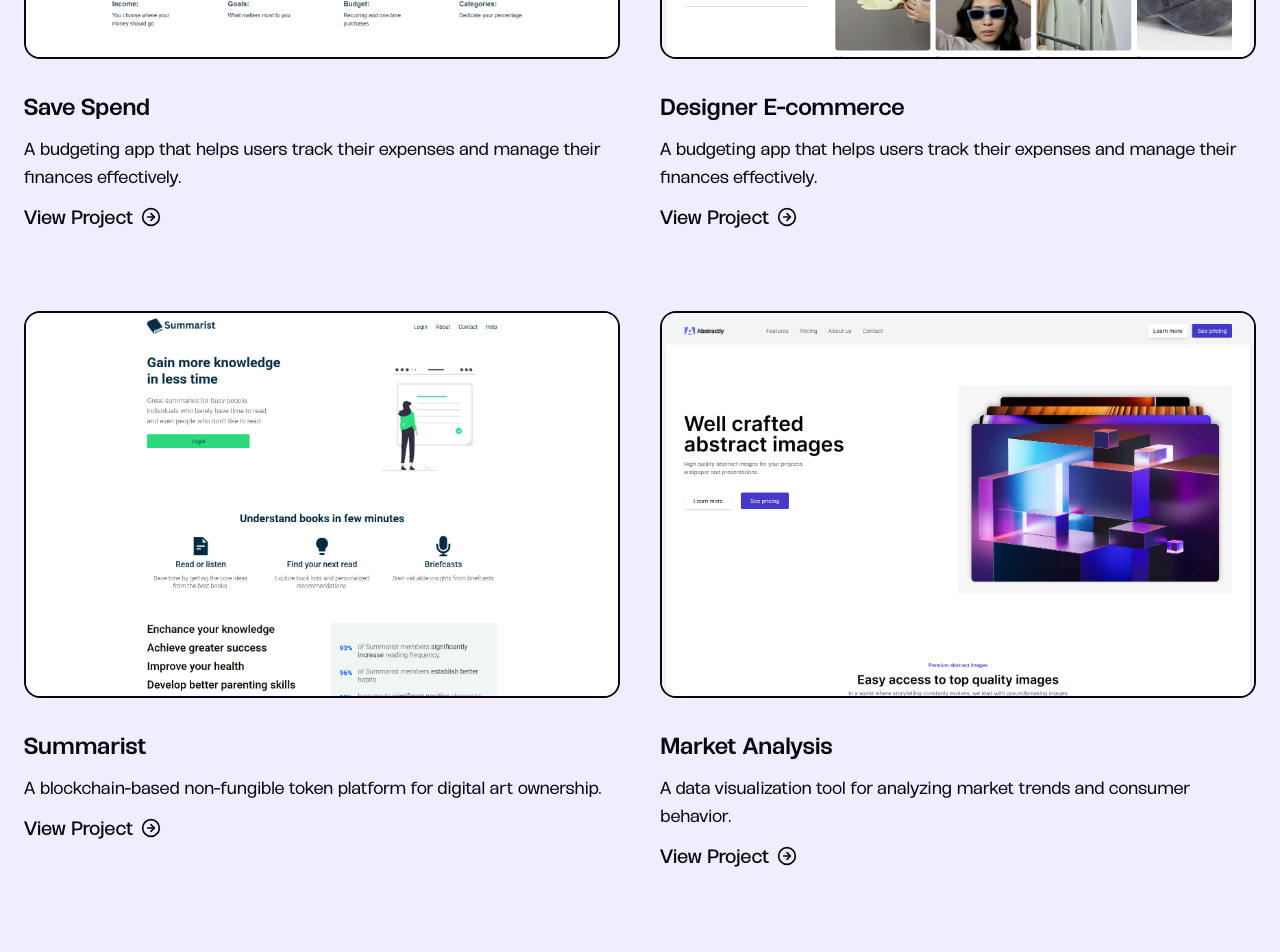
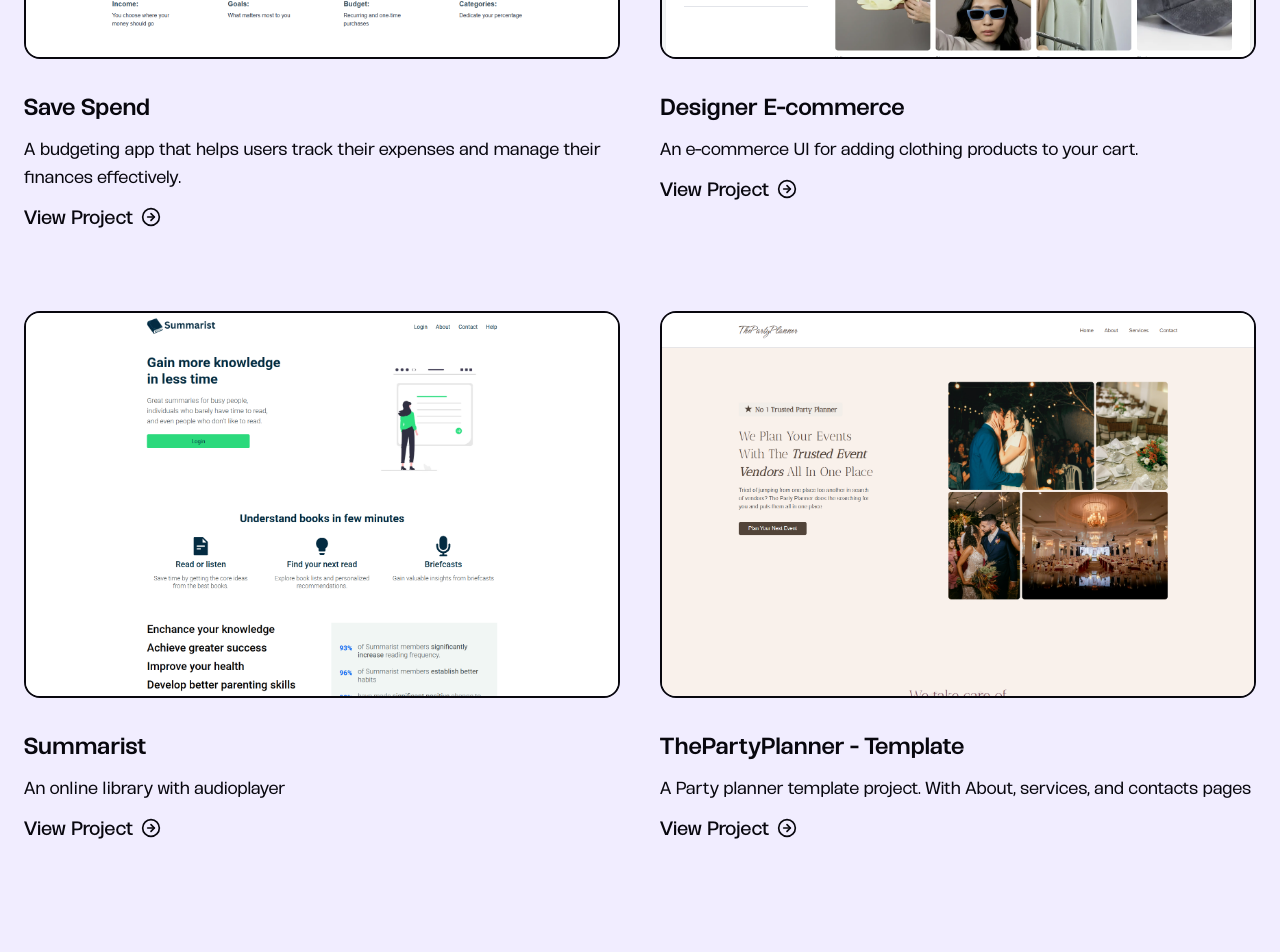
Before and after one commit to BenjaminBatres/Freelance-Portfolio, a Next.js app: page / in a window 1280 px wide. Shown: the part 1540-2492 px from the top of the page. Built offline with nearby package versions, Linux system fonts and the light colour scheme.

Commit message:
added ThePartyPlanner project

```diff
--- a/src/app/components/ProjectsSection.jsx
+++ b/src/app/components/ProjectsSection.jsx
@@ -4,7 +4,7 @@ import React from "react";
 import SaveSpend from "../assets/Save-spend.png";
 import Ecommerce from "../assets/e-commerce-project.png";
 import SummaristProject from "../assets/Summarist-project.png";
-import MarketProject from "../assets/Market-landing-project.png";
+import ThePartyPlanner from "../assets/ThePartyPlanner-project.png";
 
 import ProjectCard from "./ui/ProjectCard";
 import SectionHeader from "./ui/SectionHeader";
@@ -21,30 +21,33 @@ export default function ProjectsSection() {
     {
       title: "Designer E-commerce",
       description:
-        "A budgeting app that helps users track their expenses and manage their finances effectively.",
+        "An e-commerce UI for adding clothing products to your cart.",
       image: Ecommerce,
       link: "https://designer-product-e-commerce.vercel.app/",
     },
     {
       title: "Summarist",
       description:
-        "A blockchain-based non-fungible token platform for digital art ownership.",
+        "An online library with audioplayer",
       image: SummaristProject,
       link: "https://ben-internship-v2.vercel.app/",
     },
     {
-      title: "Market Analysis",
+      title: "ThePartyPlanner - Template",
       description:
-        "A data visualization tool for analyzing market trends and consumer behavior.",
-      image: MarketProject,
-      link: "https://marketing-landing-page-gamma.vercel.app/",
+        "A Party planner template project. With About, services, and contacts pages",
+      image: ThePartyPlanner,
+      link: "https://the-party-planner-template.vercel.app/",
     },
   ];
 
   return (
     <section id="projects" className="py-30 px-6 border-b-2">
       <div className="max-w-7xl mx-auto">
-        <SectionHeader title={"My projects"} subTitle={"Check out some of my work!"}/>
+        <SectionHeader
+          title={"My projects"}
+          subTitle={"Check out some of my work!"}
+        />
 
         <div className="grid md:grid-cols-2 gap-x-10 gap-y-20">
           {projects.map((project, id) => (
--- a/src/app/components/ui/ProjectCard.jsx
+++ b/src/app/components/ui/ProjectCard.jsx
@@ -35,7 +35,7 @@ export default function ProjectCard({ project }) {
         <Image
           src={project.image}
           alt="project"
-          className="rounded-2xl mb-8 border-2 border-[#08070e]"
+          className="rounded-2xl mb-8 border-2 border-[#08070e] "
         />
       </Link>
 
```
Also changed, not shown: src/app/assets/Market-landing-project.png (deleted), src/app/assets/ThePartyPlanner-project.png (added).
